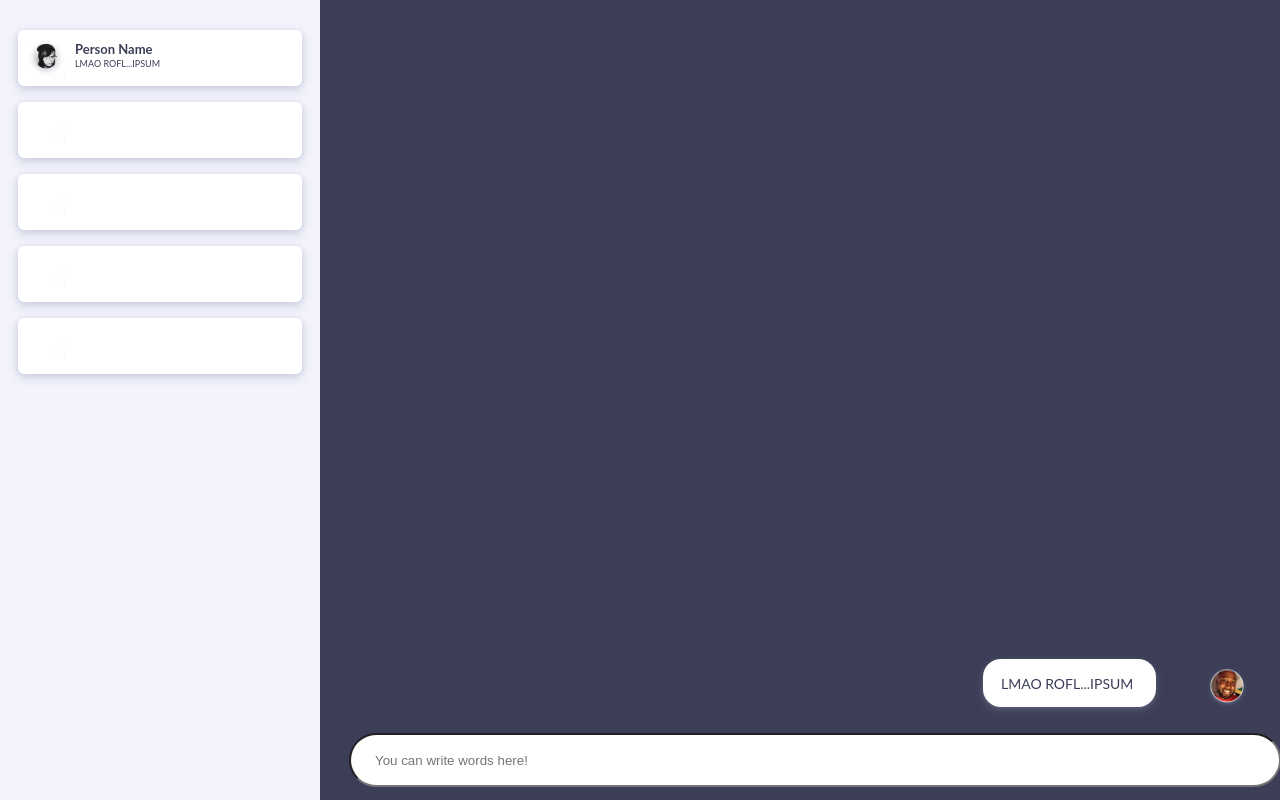
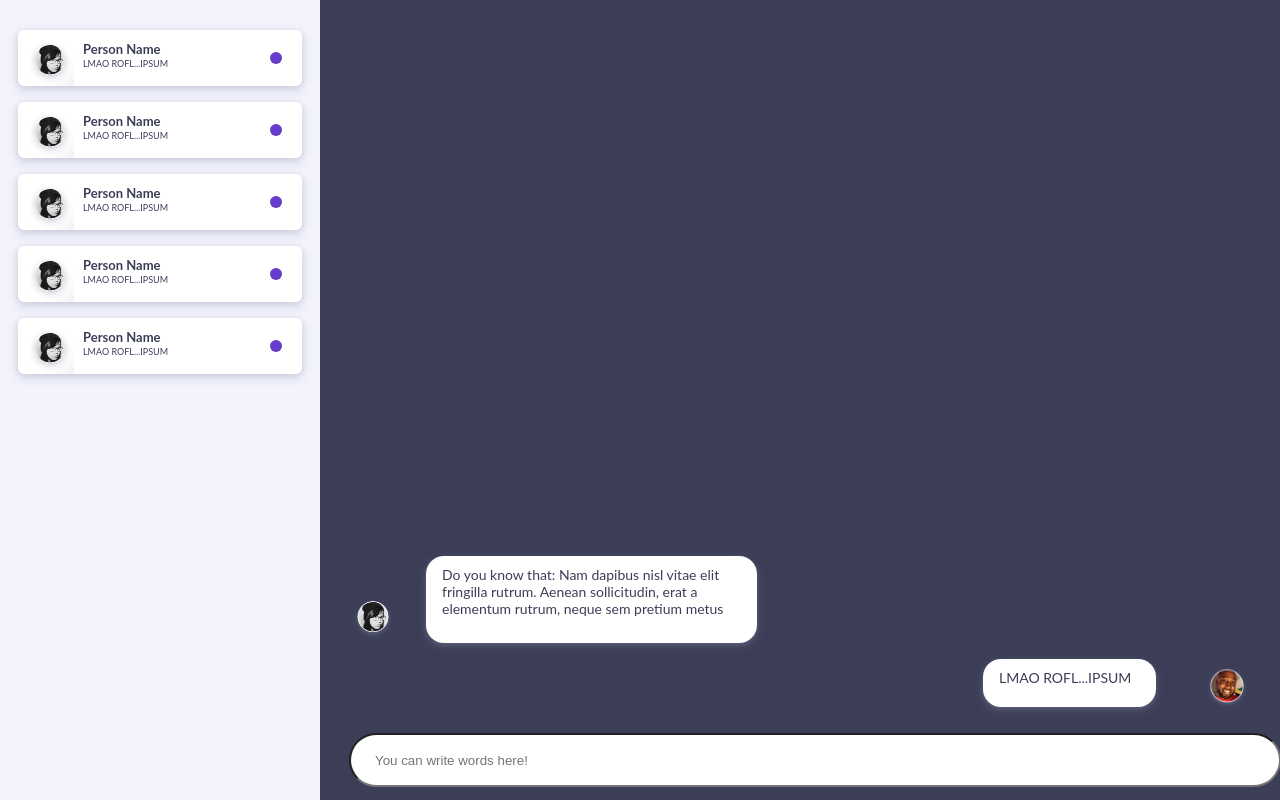
Before and after one commit to sklinkusch/nice-chat, a React (Create React App) app: page / in a window 1280 px wide. Built offline with nearby package versions, Linux system fonts and the light colour scheme.

Commit message:
included view of mockup

```diff
--- a/src/App.css
+++ b/src/App.css
@@ -51,8 +51,8 @@
   margin-left: 8px;
   margin-top: 8px;
   margin-bottom: 8px;
-  width: 40px;
-  height: 40px;
+  width: 48px;
+  height: 48px;
   background-image: url("./avatar.png");
 }
 
@@ -121,7 +121,7 @@
   margin-left: 9px;
 }
 
-.message {
+.message-right {
   width: 173px;
   height: 48px;
   border-radius: 18px;
@@ -129,12 +129,45 @@
     0 2px 4px 0 rgba(160, 181, 245, 0.19);
   background-color: var(--white);
   margin: 16px 18px 15px 18px;
-  display: flex;
-  justify-content: center;
-  align-items: center;
 }
 
-.messageText {
+.message-container {
+  display: flex;
+  flex-direction: row;
+}
+
+.flex-start {
+  align-self: flex-start;
+}
+
+.flex-end {
+  align-self: flex-end;
+}
+
+.message-left {
+  width: 331px;
+  height: 87px;
+  border-radius: 18px;
+  box-shadow: 0 3px 11px 0 rgba(129, 129, 129, 0.31),
+    0 2px 4px 0 rgba(160, 181, 245, 0.19);
+  background-color: var(--white);
+}
+
+.messageText:nth-of-type(1) {
+  width: 302px;
+  height: 68px;
+  font-family: Lato;
+  font-size: 14px;
+  font-weight: normal;
+  font-style: normal;
+  font-stretch: normal;
+  line-height: normal;
+  letter-spacing: normal;
+  color: var(--dusk);
+  margin: 10px 13px 9px 16px;
+}
+
+.messageText:nth-of-type(2) {
   width: 137px;
   height: 17px;
   font-family: Lato;
@@ -145,12 +178,22 @@
   line-height: normal;
   letter-spacing: normal;
   color: var(--dusk);
+  margin: 16px 18px 15px 18px;
 }
 
-.message-container {
-  display: flex;
-  flex-direction: row;
-  align-self: flex-end;
+.message-container:nth-of-type(2) {
   height: 69px;
   margin-bottom: 21px;
 }
+
+.dot {
+  height: 12px;
+  width: 12px;
+  align-self: center;
+  margin-right: 6px;
+}
+
+.bluey-purple {
+  background-color: var(--bluey-purple);
+  border-radius: 6px;
+}
--- a/src/App.js
+++ b/src/App.js
@@ -18,20 +18,14 @@ class App extends Component {
 
 const Sidebar = props => (
   <div className="sidebar fullHeight">
-    <div className="contact-card flex-row">
-      <Avatar file={avatar} />
-      <div className="person-container">
-        <Name name="Person Name" />
-        <Description desc="LMAO ROFL...IPSUM" />
-      </div>
-    </div>
-    {[2, 3, 4, 5].map(item => (
-      <div className="contact-card" key={item}>
-        <Avatar />
+    {[1, 2, 3, 4, 5].map(item => (
+      <div className="contact-card flex-row" key={item}>
+        <Avatar file={avatar} />
         <div className="person-container">
-          <Name name="" />
-          <Description desc="" />
+          <Name name="Person Name" />
+          <Description desc="LMAO ROFL...IPSUM" />
         </div>
+        <Dot color="bluey-purple" />
       </div>
     ))}
   </div>
@@ -39,7 +33,12 @@ const Sidebar = props => (
 
 const ChatWindow = props => (
   <div className="chatwindow fullHeight">
-    <ChatMessage text="LMAO ROFL...IPSUM" file={avatar2} />
+    <ChatMessage
+      text="Do you know that: Nam dapibus nisl vitae elit fringilla rutrum. Aenean sollicitudin, erat a elementum rutrum, neque sem pretium metus"
+      file={avatar}
+      left={true}
+    />
+    <ChatMessage text="LMAO ROFL...IPSUM" file={avatar2} left={false} />
     <InputField />
   </div>
 );
@@ -77,9 +76,21 @@ const InputField = props => {
 };
 
 const ChatMessage = props => {
+  if (props.left) {
+    return (
+      <div className="message-container flex-start">
+        <div className="avatar-ct">
+          <img src={props.file} alt="avatar" />
+        </div>
+        <div className="message-left">
+          <div className="messageText">{props.text}</div>
+        </div>
+      </div>
+    );
+  }
   return (
-    <div className="message-container">
-      <div className="message">
+    <div className="message-container flex-end">
+      <div className="message-right">
         <div className="messageText">{props.text}</div>
       </div>
       <div className="avatar-ct">
@@ -88,4 +99,9 @@ const ChatMessage = props => {
     </div>
   );
 };
+
+const Dot = props => {
+  const klasse = `dot ${props.color}`;
+  return <div className={klasse} />;
+};
 export default App;
```
